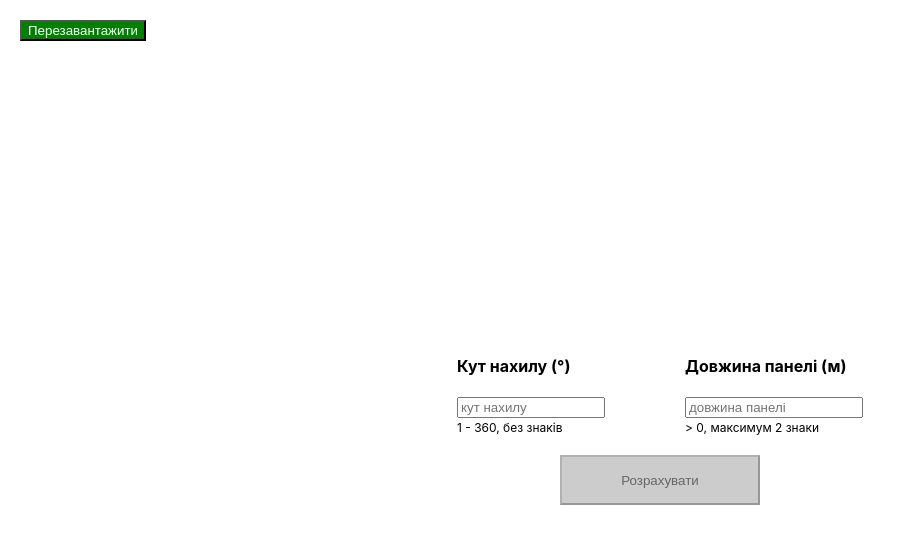
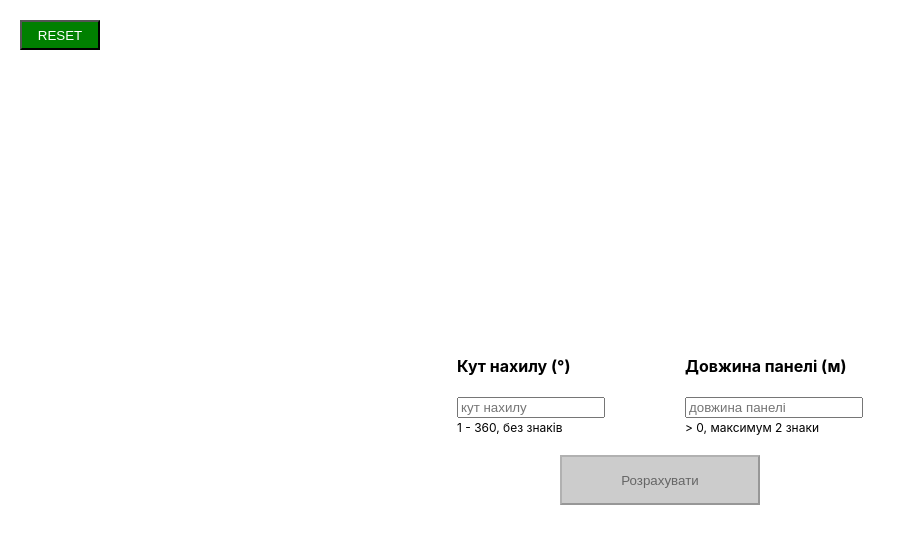
Before and after one commit to gamesminer/solar-panel-size-calculation, a React (Create React App) app: page / in a window 1280 px wide. Shown: the top 544 px of the page, without its empty margins (0-906 px from the left). Built offline with nearby package versions, Linux system fonts and the light colour scheme; the HTML template or start-up script is replaced by a standard one.

Commit message:
Minor improvement

```diff
--- a/src/components/main.component.jsx
+++ b/src/components/main.component.jsx
@@ -7,7 +7,7 @@
 
   return (
     <div style={{ position: 'relative', display: 'flex', flexDirection: 'column', width: '100%', alignItems: 'center', justifyContent: 'center', padding: '20px', gap: '20px', height: '100vh' }}>
-      <button onClick={() => window.location.reload()} style={{ position: 'absolute', left: '20px', top: '20px'}}>Перезавантажити</button>
+      <button onClick={() => window.location.reload()} style={{ position: 'absolute', left: '20px', top: '20px', width: '80px', height: '30px'}}>RESET</button>
       {showImage ? (
         <ResultComponent corner={parseInt(value.corner)} length={parseFloat(value.length)} />
       ): (
```
